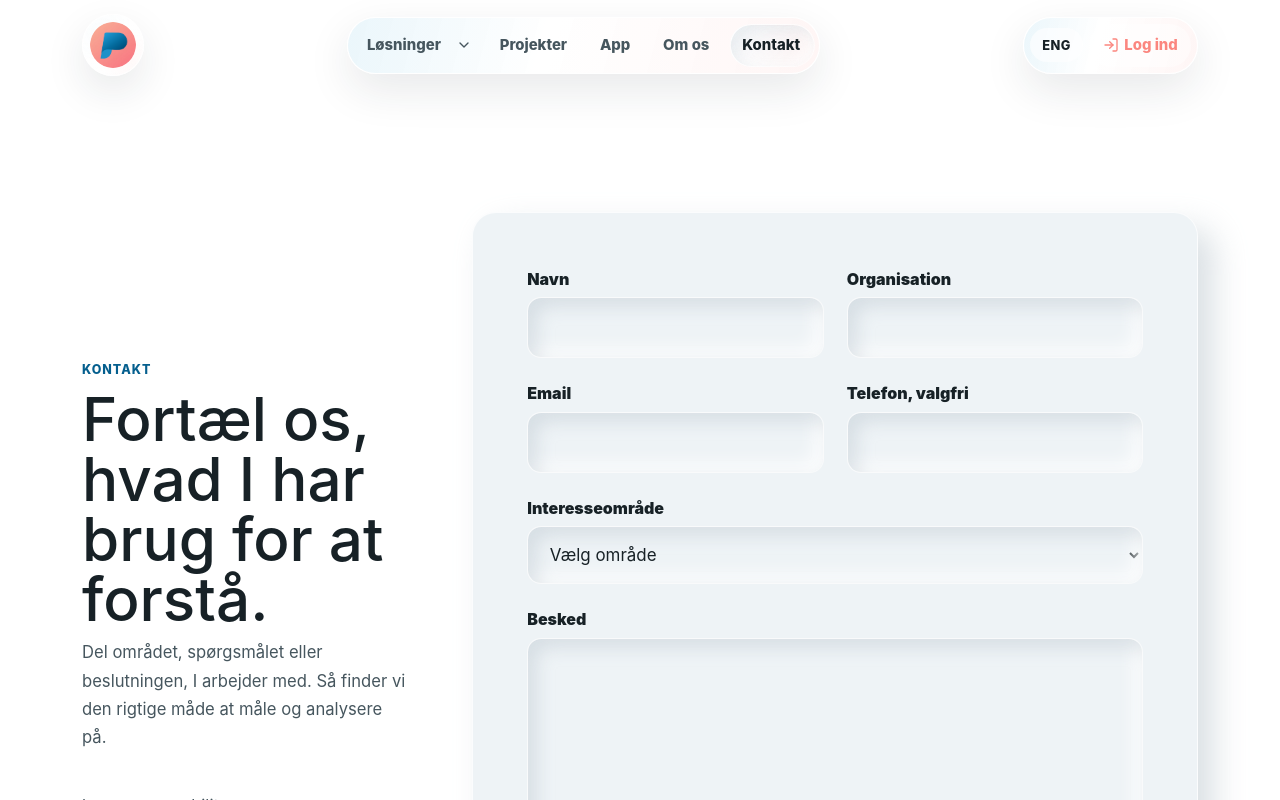
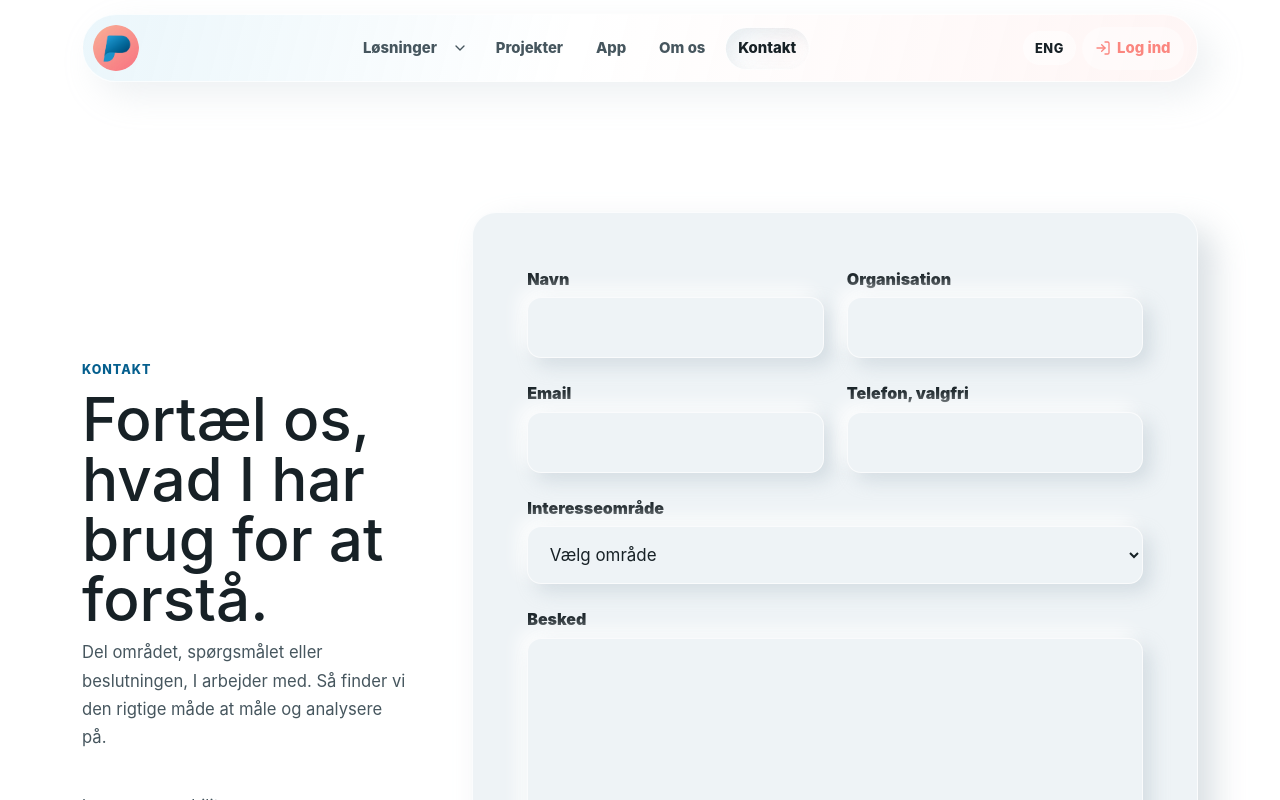
Before and after one commit to TheRadim/papp-web, a Next.js app: page /da/contact in a window 1280 px wide. Shown: the top 800 px of the page. Built offline with nearby package versions, Linux system fonts and the light colour scheme.

Commit message:
Refine neumorphic navigation and contact states

```diff
--- a/src/styles/globals.scss
+++ b/src/styles/globals.scss
@@ -50,12 +50,21 @@ img {
 
 .nav-shell {
   position: relative;
+  overflow: visible;
   display: flex;
   min-height: 62px;
   align-items: center;
   justify-content: space-between;
-  gap: 0.8rem;
+  gap: clamp(0.35rem, 1vw, 0.8rem);
+  border: 1px solid rgba(255, 255, 255, 0.74);
+  border-radius: 999px;
+  background:
+    linear-gradient(105deg, rgba(53, 167, 215, 0.1), rgba(255, 255, 255, 0) 44%, rgba(251, 134, 127, 0.08)),
+    rgba(255, 255, 255, 0.72);
+  box-shadow: 14px 14px 34px rgba(177, 190, 199, 0.22), -12px -12px 32px rgba(255, 255, 255, 0.82);
+  backdrop-filter: blur(24px) saturate(1.32);
   pointer-events: auto;
+  padding: 0.35rem 0.45rem;
 }
 
 .brand-link,
@@ -70,23 +79,20 @@ img {
 }
 
 .brand-link {
-  width: 62px;
-  height: 62px;
+  width: 52px;
+  height: 52px;
   justify-content: center;
-  border: 1px solid rgba(255, 255, 255, 0.74);
+  border: 0;
   border-radius: 50%;
-  background:
-    linear-gradient(145deg, rgba(255, 255, 255, 0.9), rgba(255, 255, 255, 0.62)),
-    radial-gradient(circle at 24% 20%, rgba(53, 167, 215, 0.14), transparent 52%),
-    radial-gradient(circle at 78% 76%, rgba(251, 134, 127, 0.14), transparent 48%);
-  box-shadow: 0 16px 40px rgba(25, 43, 52, 0.1);
-  backdrop-filter: blur(18px) saturate(1.3);
+  background: transparent;
+  box-shadow: none;
+  backdrop-filter: none;
   transition: box-shadow 0.2s ease, transform 0.2s ease;
 }
 
 .brand-link:hover {
   transform: translateY(-1px);
-  box-shadow: 0 18px 44px rgba(25, 43, 52, 0.13);
+  box-shadow: none;
 }
 
 .brand-link img,
@@ -104,22 +110,17 @@ img {
 .nav-dock,
 .nav-actions {
   position: relative;
-  border: 1px solid rgba(255, 255, 255, 0.74);
+  border: 0;
   border-radius: 999px;
-  background: rgba(255, 255, 255, 0.68);
-  box-shadow: 0 16px 44px rgba(25, 43, 52, 0.1);
-  backdrop-filter: blur(22px) saturate(1.35);
+  background: transparent;
+  box-shadow: none;
+  backdrop-filter: none;
   padding: 0.35rem;
 }
 
 .nav-dock::before,
 .nav-actions::before {
-  position: absolute;
-  inset: 0;
-  border-radius: inherit;
-  background: linear-gradient(105deg, rgba(53, 167, 215, 0.1), rgba(255, 255, 255, 0) 42%, rgba(251, 134, 127, 0.08));
-  content: "";
-  pointer-events: none;
+  display: none;
 }
 
 .nav-dock > *,
@@ -210,11 +211,14 @@ img {
   width: min(680px, calc(100vw - 3rem));
   grid-template-columns: 1fr 1fr;
   gap: 1rem;
-  border: 1px solid var(--border-subtle);
-  border-radius: var(--radius-large);
-  background: white;
-  box-shadow: var(--shadow-card);
-  padding: 1rem;
+  border: 1px solid rgba(255, 255, 255, 0.78);
+  border-radius: 24px;
+  background:
+    linear-gradient(120deg, rgba(53, 167, 215, 0.08), rgba(255, 255, 255, 0) 48%, rgba(251, 134, 127, 0.08)),
+    var(--surface-neo);
+  box-shadow: var(--shadow-neo);
+  backdrop-filter: blur(22px) saturate(1.25);
+  padding: 1.15rem;
 }
 
 .dropdown-label {
@@ -228,13 +232,20 @@ img {
 .solutions-dropdown a {
   display: grid;
   gap: 0.15rem;
-  border-radius: var(--radius-medium);
-  padding: 0.8rem;
+  border: 1px solid rgba(255, 255, 255, 0.68);
+  border-radius: 16px;
+  background: var(--surface-neo);
+  box-shadow: var(--shadow-neo-small);
+  padding: 0.95rem;
   text-decoration: none;
+  transition: box-shadow 0.18s ease, transform 0.18s ease;
 }
 
-.solutions-dropdown a:hover {
-  background: var(--surface-secondary);
+.solutions-dropdown a:hover,
+.solutions-dropdown a:focus-visible {
+  background: var(--surface-neo);
+  box-shadow: var(--shadow-neo-inset);
+  transform: translateY(1px);
 }
 
 .solutions-dropdown span {
@@ -358,14 +369,14 @@ img {
 }
 
 .hero-copy h1 {
-  margin-bottom: 0.55rem;
-  font-size: clamp(3.6rem, 7vw, 7.6rem);
-  line-height: 0.9;
+  margin-bottom: 0.2rem;
+  font-size: clamp(3.35rem, 6.25vw, 6.75rem);
+  line-height: 0.92;
   white-space: nowrap;
 }
 
 .hero-kicker {
-  margin-top: clamp(0.95rem, 1.8vw, 1.45rem);
+  margin-top: clamp(0.55rem, 1vw, 0.9rem);
   margin-bottom: 0;
   color: var(--papp-blue-deep);
   font-size: clamp(0.8rem, 1.2vw, 0.95rem);
@@ -418,18 +429,20 @@ img {
 
 .hero-hotspot {
   position: absolute;
+  z-index: 2;
+  isolation: isolate;
   display: grid;
-  width: 1.15rem;
-  height: 1.15rem;
+  width: 1.35rem;
+  height: 1.35rem;
   place-items: center;
   transform: translate(-50%, -50%);
   border: 2px solid white;
   border-radius: 50%;
   background: var(--papp-blue);
   box-shadow:
-    8px 8px 18px rgba(177, 190, 199, 0.44),
-    -8px -8px 18px rgba(255, 255, 255, 0.9),
-    0 0 0 8px rgba(53, 167, 215, 0.14);
+    8px 8px 18px rgba(177, 190, 199, 0.5),
+    -8px -8px 18px rgba(255, 255, 255, 0.95),
+    0 0 0 9px rgba(53, 167, 215, 0.18);
   color: var(--text-primary);
   text-decoration: none;
   transition: transform 0.2s ease, box-shadow 0.2s ease;
@@ -437,15 +450,26 @@ img {
 
 .hero-hotspot::before {
   position: absolute;
-  inset: -0.55rem;
+  inset: -0.7rem;
   border-radius: inherit;
-  border: 1px solid rgba(53, 167, 215, 0.2);
+  border: 1px solid rgba(53, 167, 215, 0.24);
+  animation: hotspot-pulse 2.6s ease-out infinite;
   content: "";
+}
+
+.hero-hotspot::after {
+  position: absolute;
+  inset: -0.28rem;
+  border-radius: inherit;
+  background: rgba(255, 255, 255, 0.72);
+  box-shadow: inset 4px 4px 9px rgba(177, 190, 199, 0.28), inset -4px -4px 9px rgba(255, 255, 255, 0.78);
+  content: "";
+  z-index: -1;
 }
 
 .hero-hotspot:hover,
 .hero-hotspot:focus-visible {
-  transform: translate(-50%, -50%) scale(1.08);
+  transform: translate(-50%, -50%) scale(1.04);
   box-shadow:
     var(--shadow-neo-inset),
     0 0 0 10px rgba(251, 134, 127, 0.13);
@@ -455,27 +479,43 @@ img {
   position: absolute;
   top: calc(100% + 0.75rem);
   left: 50%;
-  width: max-content;
-  transform: translateX(-50%);
-  border-left: 3px solid currentColor;
-  background: rgba(255, 255, 255, 0.82);
-  box-shadow: 0 12px 34px rgba(24, 37, 45, 0.1);
-  padding: 0.42rem 0.62rem;
+  display: grid;
+  width: min(16rem, 30vw);
+  min-width: 13rem;
+  gap: 0.18rem;
+  transform: translateX(-50%) translateY(0.35rem) scale(0.96);
+  border: 1px solid rgba(255, 255, 255, 0.72);
+  border-radius: 16px;
+  background: var(--surface-neo);
+  box-shadow: var(--shadow-neo);
+  padding: 0.85rem 0.95rem;
   color: var(--papp-blue-deep);
-  font-size: 0.72rem;
-  font-weight: 900;
-  letter-spacing: 0.02em;
   opacity: 0;
   pointer-events: none;
+  transition: opacity 0.2s ease, transform 0.2s ease;
+  white-space: normal;
+}
+
+.hero-hotspot strong {
+  font-size: 0.84rem;
+  font-weight: 950;
+  letter-spacing: 0.06em;
+  line-height: 1.15;
   text-transform: uppercase;
-  transition: opacity 0.2s ease, transform 0.2s ease;
-  white-space: nowrap;
+}
+
+.hero-hotspot em {
+  color: var(--text-secondary);
+  font-size: 0.82rem;
+  font-style: normal;
+  font-weight: 700;
+  line-height: 1.35;
 }
 
 .hero-hotspot:hover span,
 .hero-hotspot:focus-visible span {
   opacity: 1;
-  transform: translateX(-50%) translateY(0.15rem);
+  transform: translateX(-50%) translateY(0) scale(1);
 }
 
 .hero-hotspot--sensors {
@@ -488,9 +528,9 @@ img {
   left: 50%;
   background: var(--papp-coral);
   box-shadow:
-    8px 8px 18px rgba(177, 190, 199, 0.44),
-    -8px -8px 18px rgba(255, 255, 255, 0.9),
-    0 0 0 8px rgba(251, 134, 127, 0.14);
+    8px 8px 18px rgba(177, 190, 199, 0.5),
+    -8px -8px 18px rgba(255, 255, 255, 0.95),
+    0 0 0 9px rgba(251, 134, 127, 0.2);
 }
 
 .hero-hotspot--cameras span {
@@ -498,8 +538,25 @@ img {
 }
 
 .hero-hotspot--insights {
-  top: 21%;
+  top: 25%;
   left: 80%;
+}
+
+@keyframes hotspot-pulse {
+  0% {
+    opacity: 0.72;
+    transform: scale(0.76);
+  }
+
+  70% {
+    opacity: 0;
+    transform: scale(1.85);
+  }
+
+  100% {
+    opacity: 0;
+    transform: scale(1.85);
+  }
 }
 
 .mobility-visual {
@@ -900,17 +957,26 @@ img {
   font-weight: 900;
 }
 
-.contact-form input,
+.contact-form input:not([type="checkbox"]),
 .contact-form select,
 .contact-form textarea {
   width: 100%;
-  border: 1px solid rgba(255, 255, 255, 0.64);
+  border: 1px solid rgba(255, 255, 255, 0.72);
   border-radius: 14px;
   background: var(--surface-neo);
-  box-shadow: var(--shadow-neo-inset);
+  box-shadow: var(--shadow-neo-small);
   padding: 1.05rem 1.1rem;
   color: var(--text-primary);
   font-size: 1.06rem;
+  transition: border-color 0.18s ease, box-shadow 0.18s ease, transform 0.18s ease;
+}
+
+.contact-form input:not([type="checkbox"]):focus,
+.contact-form select:focus,
+.contact-form textarea:focus {
+  border-color: rgba(53, 167, 215, 0.24);
+  box-shadow: var(--shadow-neo-inset);
+  transform: translateY(1px);
 }
 
 .contact-form textarea {
@@ -952,6 +1018,8 @@ img {
 .checkbox-label input {
   width: auto;
   margin-top: 0.25rem;
+  padding: 0;
+  accent-color: var(--papp-blue);
   box-shadow: none;
 }
 
@@ -993,6 +1061,25 @@ img {
 .footer-email {
   color: var(--text-secondary);
   text-decoration: none;
+}
+
+.footer-social a {
+  display: inline-grid;
+  width: 42px;
+  height: 42px;
+  place-items: center;
+  border: 1px solid rgba(255, 255, 255, 0.72);
+  border-radius: 12px;
+  background: var(--surface-neo);
+  box-shadow: var(--shadow-neo-small);
+  color: var(--papp-blue-deep);
+  transition: box-shadow 0.18s ease, transform 0.18s ease;
+}
+
+.footer-social a:hover,
+.footer-social a:focus-visible {
+  box-shadow: var(--shadow-neo-inset);
+  transform: translateY(1px);
 }
 
 .footer-email {
```
Also changed, not shown: src/components/hero/HomepageHero.tsx (+12 -3 lines), 1 other file (tests, documents, lock files or other folders).
